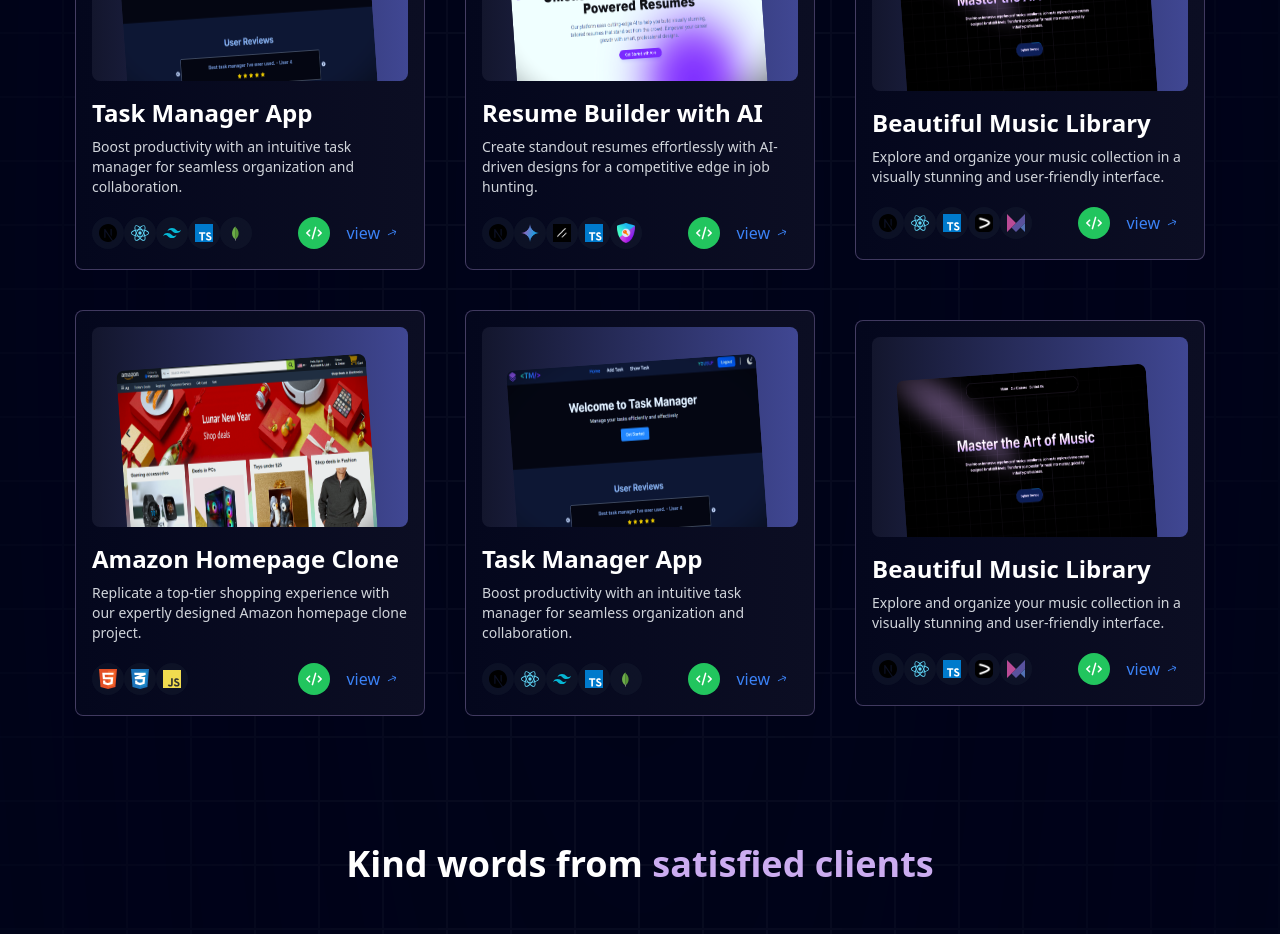
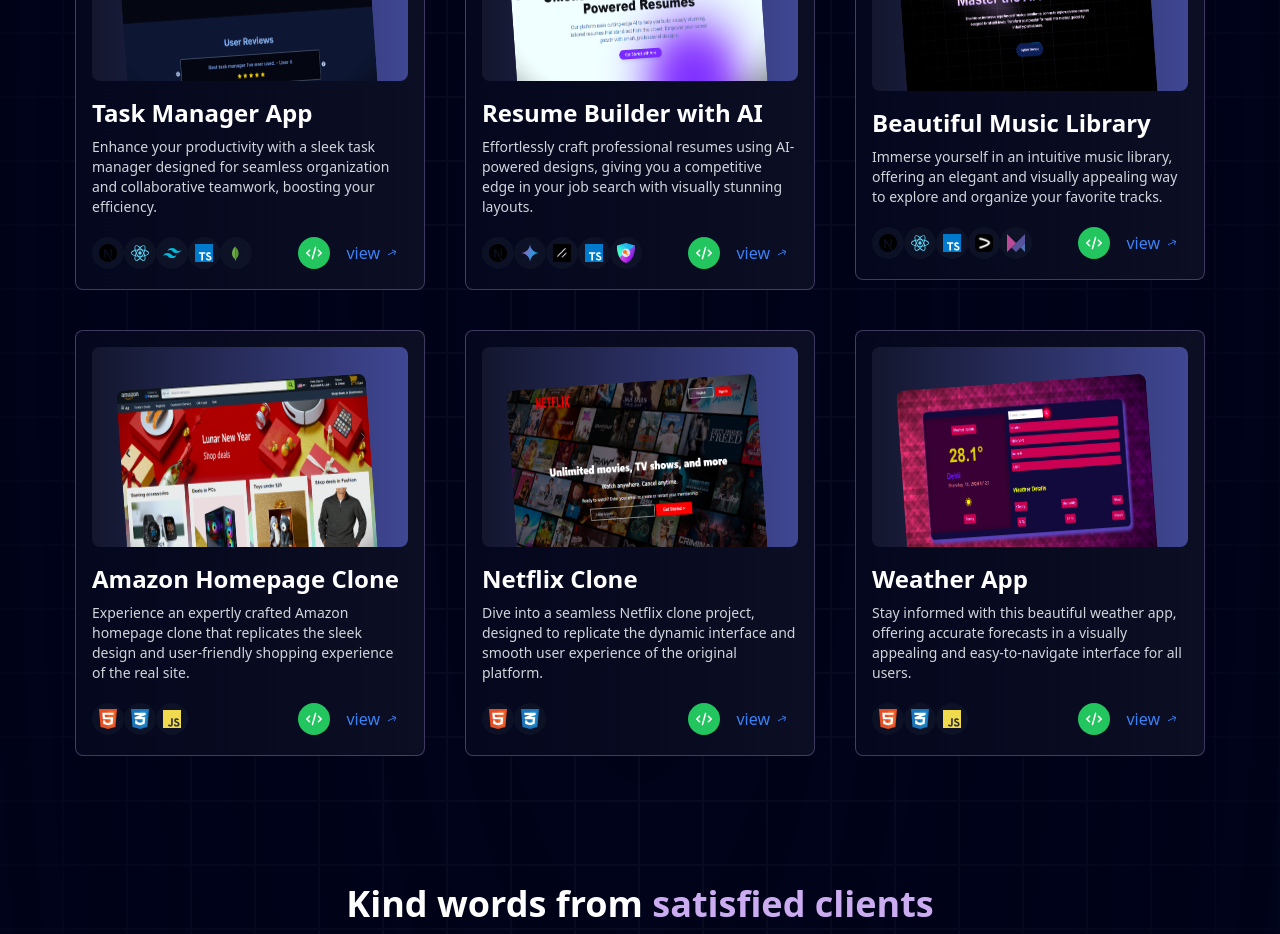
Before and after one commit to Codewithsaffy/portfolio, a Next.js app: page / in a window 1280 px wide. Shown: the part 2080-3014 px from the top of the page. Built offline with nearby package versions, Linux system fonts and the light colour scheme.

Commit message:
add all details

```diff
--- /dev/null
+++ b/src/app/loading.tsx
@@ -0,0 +1,33 @@
+"use client";
+import React, { useState, useEffect } from "react";
+import { motion } from "framer-motion";
+
+const LoadingPage = () => {
+  const [isLoaded, setIsLoaded] = useState(false);
+
+  // Simulate loading state
+  useEffect(() => {
+    const timer = setTimeout(() => {
+      setIsLoaded(true);
+    }, 3000); // Loading time of 3 seconds
+    return () => clearTimeout(timer);
+  }, []);
+
+  if (isLoaded) return null; // Return null once loading is complete
+
+  return (
+    <section
+      id="loading"
+      className="h-[100vh] w-full flex justify-center items-center bg-[#0a192f]"
+    >
+      <motion.div
+        className="w-16 h-16 rounded-full border-t-4 border-r-4 border-b-transparent border-l-transparent border-[#CBACF9] animate-spin"
+        initial={{ opacity: 0 }}
+        animate={{ opacity: 1 }}
+        transition={{ duration: 0.5, ease: "easeInOut" }}
+      />
+    </section>
+  );
+};
+
+export default LoadingPage;
--- a/src/components/sections/Hero.tsx
+++ b/src/components/sections/Hero.tsx
@@ -12,21 +12,21 @@
     <section
       id="home"
       className="h-[100vh] w-full inter rounded-md pt-20 pb-10 md:pt-0 flex flex-col  justify-center items-center gap-10 antialiased relative overflow-hidden"
-    >
+      >
+      <Spotlight
+        fill="#CBACF9"
+        className="-top-40 left-0 md:left-32 md:top-0"
+      />
+      <Spotlight fill="blue" className="-top-40 left-0 md:left-0 md:top-0" />
+      <Spotlight
+        fill="blue"
+        className="-top-40 left-0 md:left-[100%] md:top-0"
+      />
       <motion.div
         initial={{ opacity: 0, scale: 0.8 }}
         animate={{ opacity: 1, scale: 1 }}
         transition={{ duration: 1, ease: "easeInOut" }}
       >
-        <Spotlight
-          fill="#CBACF9"
-          className="-top-40 left-0 md:left-32 md:top-0"
-        />
-        <Spotlight fill="blue" className="-top-40 left-0 md:left-0 md:top-0" />
-        <Spotlight
-          fill="blue"
-          className="-top-40 left-0 md:left-[100%] md:top-0"
-        />
       </motion.div>
 
       <motion.div
--- a/src/data/projects.ts
+++ b/src/data/projects.ts
@@ -3,7 +3,7 @@
 const projects: ProjectType[] = [
   {
     name: "Task Manager App",
-    image:"/project-images/task-manager.png",
+    image: "/project-images/task-manager.png",
     icons: [
       "/logos/next-js.svg",
       "/logos/react-2.svg",
@@ -12,13 +12,13 @@
       "/logos/mongodb-icon-1.svg",
     ],
     gitHub: "url",
-    link: "url",
+    link: "https://task-manager-five-swart.vercel.app/",
     description:
-      "Boost productivity with an intuitive task manager for seamless organization and collaboration.",
+      "Enhance your productivity with a sleek task manager designed for seamless organization and collaborative teamwork, boosting your efficiency.",
   },
   {
     name: "Resume Builder with AI",
-    image:"/project-images/resume-builder.png",
+    image: "/project-images/resume-builder.png",
     icons: [
       "/logos/next-js.svg",
       "/logos/google-gemini-icon.webp",
@@ -27,13 +27,13 @@
       "/logos/authjs.png",
     ],
     gitHub: "url",
-    link: "url",
+    link: "https://airesumebuilder-six.vercel.app/",
     description:
-      "Create standout resumes effortlessly with AI-driven designs for a competitive edge in job hunting.",
+      "Effortlessly craft professional resumes using AI-powered designs, giving you a competitive edge in your job search with visually stunning layouts.",
   },
   {
     name: "Beautiful Music Library",
-    image:"/project-images/music-library.png",
+    image: "/project-images/music-library.png",
     icons: [
       "/logos/next-js.svg",
       "/logos/react-2.svg",
@@ -41,53 +41,45 @@
       "/logos/aceternity.avif",
       "/logos/framer-motion.svg",
     ],
-    gitHub: "url",
-    link: "url",
+    gitHub: "#",
+    link: "https://musiclibrary-three.vercel.app/",
     description:
-      "Explore and organize your music collection in a visually stunning and user-friendly interface.",
+      "Immerse yourself in an intuitive music library, offering an elegant and visually appealing way to explore and organize your favorite tracks.",
   },
   {
     name: "Amazon Homepage Clone",
-    image:"/project-images/amazon-clone.png",
+    image: "/project-images/amazon-clone.png",
     icons: [
       "/logos/html-1.svg",
       "/logos/css-3.svg",
       "/logos/logo-javascript.svg",
     ],
     gitHub: "url",
-    link: "url",
+    link: "https://amazon-clone-five-psi.vercel.app/",
     description:
-      "Replicate a top-tier shopping experience with our expertly designed Amazon homepage clone project.",
+      "Experience an expertly crafted Amazon homepage clone that replicates the sleek design and user-friendly shopping experience of the real site.",
   },
   {
-    name: "Task Manager App",
-    image:"/project-images/task-manager.png",
+    name: "Netflix Clone",
+    image: "/project-images/netflex.png",
+    icons: ["/logos/html-1.svg", "/logos/css-3.svg"],
+    gitHub: "url",
+    link: "https://netflixclone-dusky-iota.vercel.app/",
+    description:
+      "Dive into a seamless Netflix clone project, designed to replicate the dynamic interface and smooth user experience of the original platform.",
+  },
+  {
+    name: "Weather App",
+    image: "/project-images/weather-app.png",
     icons: [
-      "/logos/next-js.svg",
-      "/logos/react-2.svg",
-      "/logos/tailwind-css-2.svg",
-      "/logos/typescript.svg",
-      "/logos/mongodb-icon-1.svg",
+      "/logos/html-1.svg",
+      "/logos/css-3.svg",
+      "/logos/logo-javascript.svg",
     ],
     gitHub: "url",
-    link: "url",
+    link: "https://weather-app-beryl-one-62.vercel.app/",
     description:
-      "Boost productivity with an intuitive task manager for seamless organization and collaboration.",
-  },
-  {
-    name: "Beautiful Music Library",
-    image:"/project-images/music-library.png",
-    icons: [
-      "/logos/next-js.svg",
-      "/logos/react-2.svg",
-      "/logos/typescript.svg",
-      "/logos/aceternity.avif",
-      "/logos/framer-motion.svg",
-    ],
-    gitHub: "url",
-    link: "url",
-    description:
-      "Explore and organize your music collection in a visually stunning and user-friendly interface.",
+      "Stay informed with this beautiful weather app, offering accurate forecasts in a visually appealing and easy-to-navigate interface for all users.",
   },
 ];
 
```
Also changed, not shown: public/project-images/netflex.png (added), public/project-images/weather-app.png (added).
